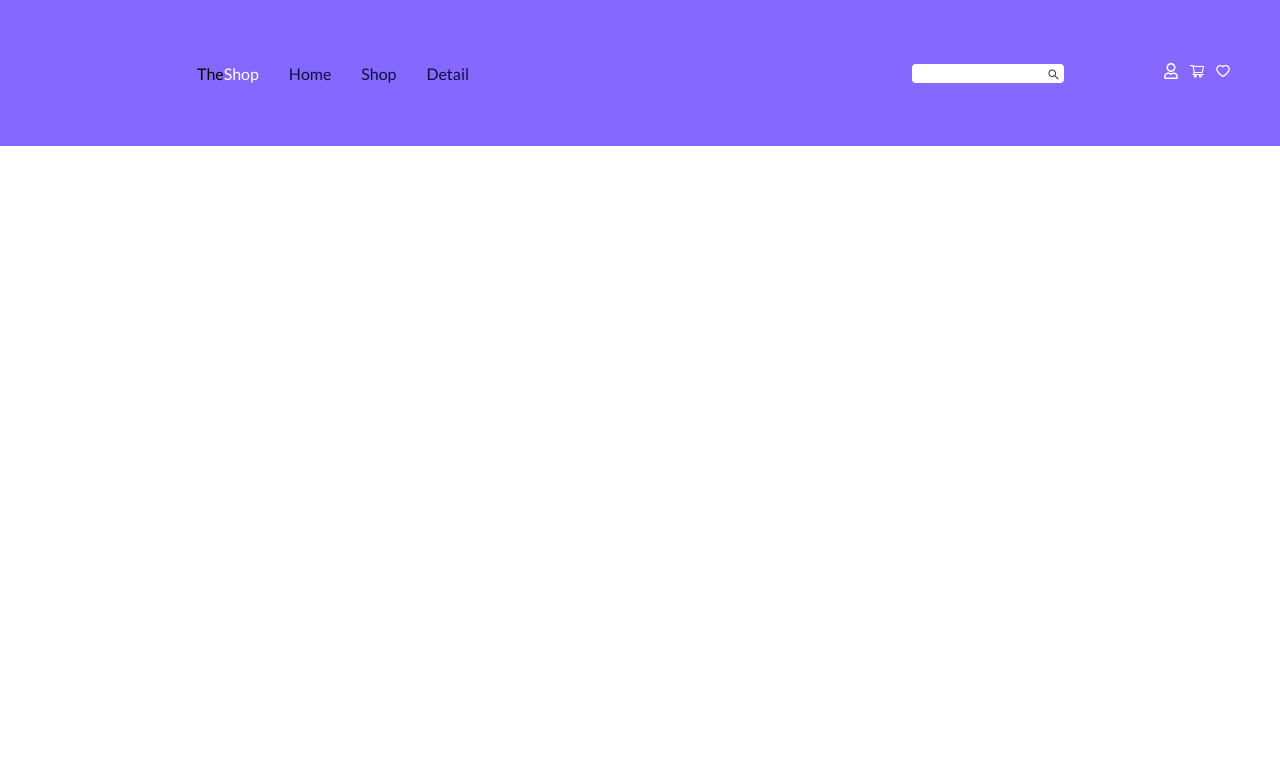
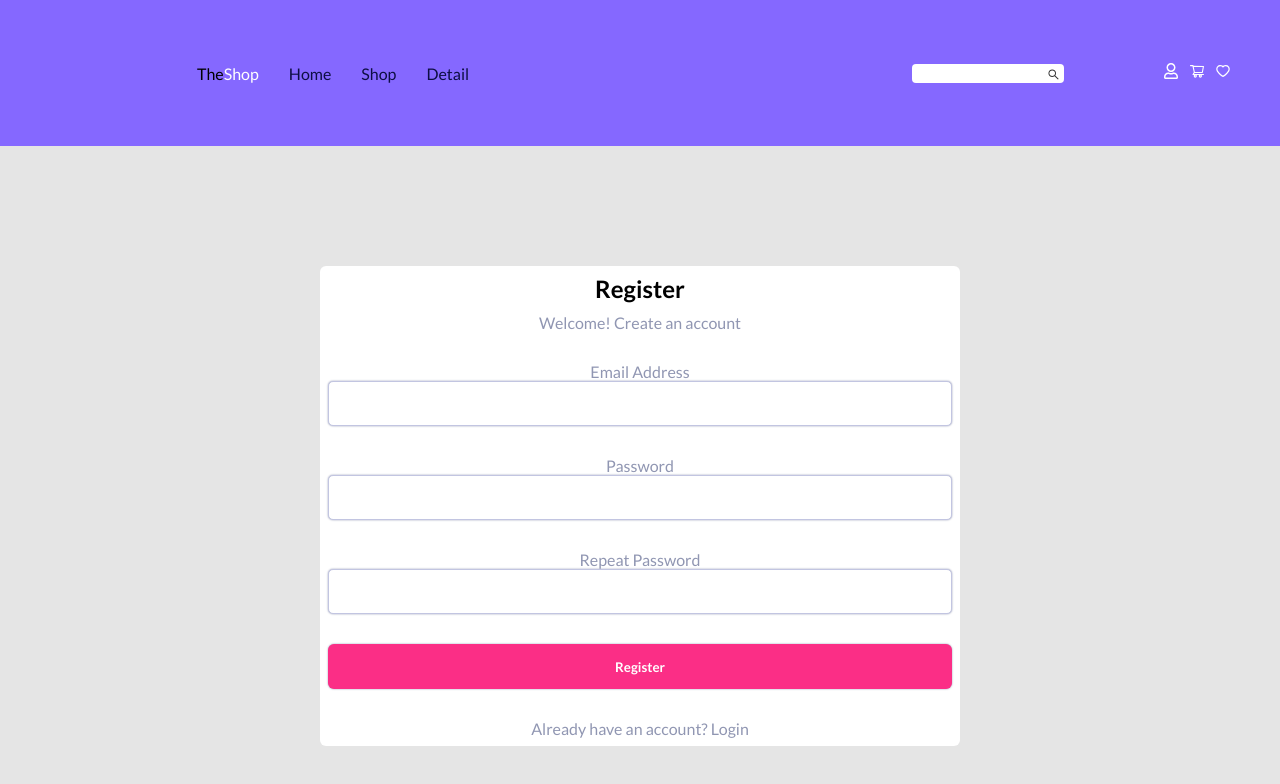
Before and after one commit to arkhamz/web-shop-front, a React (Create React App) app: page /signup in a window 1280 px wide. Shown: the top 784 px of the page. Built offline with nearby package versions, Linux system fonts and the light colour scheme.

Commit message:
signup page completed, backend to do

```diff
--- a/src/App.js
+++ b/src/App.js
@@ -3,6 +3,7 @@ import { Navbar } from "./components";
 import { Routes, Route } from "react-router-dom";
 import Product from "./pages/Product";
 import Details from "./pages/Details";
+import Signup from "./pages/Signup";
 
 function App() {
   return (
@@ -12,7 +13,7 @@ function App() {
         <Routes>
           <Route path="/" element={<Product />} />
           <Route path="/details/:id" element={<Details />} />
-          <Route />
+          <Route path="/signup" element={<Signup />} />
         </Routes>
       </div>
     </div>
--- /dev/null
+++ b/src/pages/Signup.css
@@ -0,0 +1,71 @@
+section.signup {
+  width: 100%;
+  height: 90vh;
+  display: flex;
+  justify-content: center;
+  align-items: center;
+  background-color: #e5e5e5;
+}
+
+.signup-form {
+  width: 50%;
+  display: flex;
+  gap: 30px;
+  flex-direction: column;
+  height: 50%;
+  background-color: white;
+  padding: 8px;
+  height: fit-content;
+  border-radius: 6px;
+}
+
+.signup-title {
+  text-align: center;
+  display: flex;
+  flex-direction: column;
+  gap: 10px;
+}
+
+.signup-title p {
+  color: #9096b2;
+}
+
+.signup-input-container {
+  display: flex;
+  flex-direction: column;
+}
+
+.signup-form input {
+  /* padding: 7px; */
+  height: 45px;
+  border-radius: 5px;
+  outline: none;
+  border: 1px solid #c2c5e1;
+  box-shadow: 0px 0px 2px #9096b2;
+  /* box-shadow: 0.5px 0.5px 0.5px #9096b2; */
+}
+
+.signup-form input:focus {
+  box-shadow: 0px 0px 8px #9096b2;
+}
+
+.signup-button button {
+  background-color: #fb2e86;
+  width: 100%;
+  color: white;
+  font-weight: bold;
+  height: 45px;
+  outline: none;
+  border: none;
+  border-radius: 6px;
+  box-shadow: 0px 0px 2px #9096b2;
+}
+
+.signup-query {
+  color: #9096b2;
+  text-align: center;
+}
+
+.signup label {
+  color: #9096b2;
+}
--- /dev/null
+++ b/src/pages/Signup.js
@@ -0,0 +1,66 @@
+import { useState } from "react";
+import { Navigate } from "react-router-dom";
+import axios from "axios";
+import "./Signup.css";
+
+function Signup() {
+  const [email, setEmail] = useState("");
+  const [password, setPassword] = useState("");
+  const [password2, setPassword2] = useState("");
+  const [signedUp, setSignedUp] = useState(false);
+
+  async function handleSubmit(e) {
+    e.preventDefault();
+
+    await axios.post("http://localhost:4000/users/signup", {
+      email,
+      password,
+    });
+  }
+
+  return (
+    <section className="signup">
+      <form onSubmit={handleSubmit} className="signup-form">
+        <div className="signup-title">
+          <h2>Register</h2>
+          <p>Welcome! Create an account</p>
+        </div>
+        <div className="signup-input-container">
+          <label htmlFor="signup-email-text">Email Address</label>
+          <input
+            value={email}
+            onChange={(e) => setEmail(e.target.value)}
+            id="signup-email-text"
+            type="text"
+          />
+        </div>
+        <div className="signup-input-container">
+          <label htmlFor="signup-email-password">Password</label>
+          <input
+            value={password}
+            onChange={(e) => setPassword(e.target.value)}
+            id="signup-email-password"
+            type="password"
+          />
+        </div>
+        <div className="signup-input-container">
+          <label htmlFor="signup-email-password-rpt">Repeat Password</label>
+          <input
+            value={password2}
+            onChange={(e) => setPassword2(e.target.value)}
+            id="signup-email-password-rpt"
+            type="password"
+          />
+        </div>
+        <div className="signup-button">
+          <button>Register</button>
+        </div>
+        <div className="signup-query">
+          <p>Already have an account? Login</p>
+        </div>
+      </form>
+    </section>
+  );
+}
+
+export default Signup;
```
